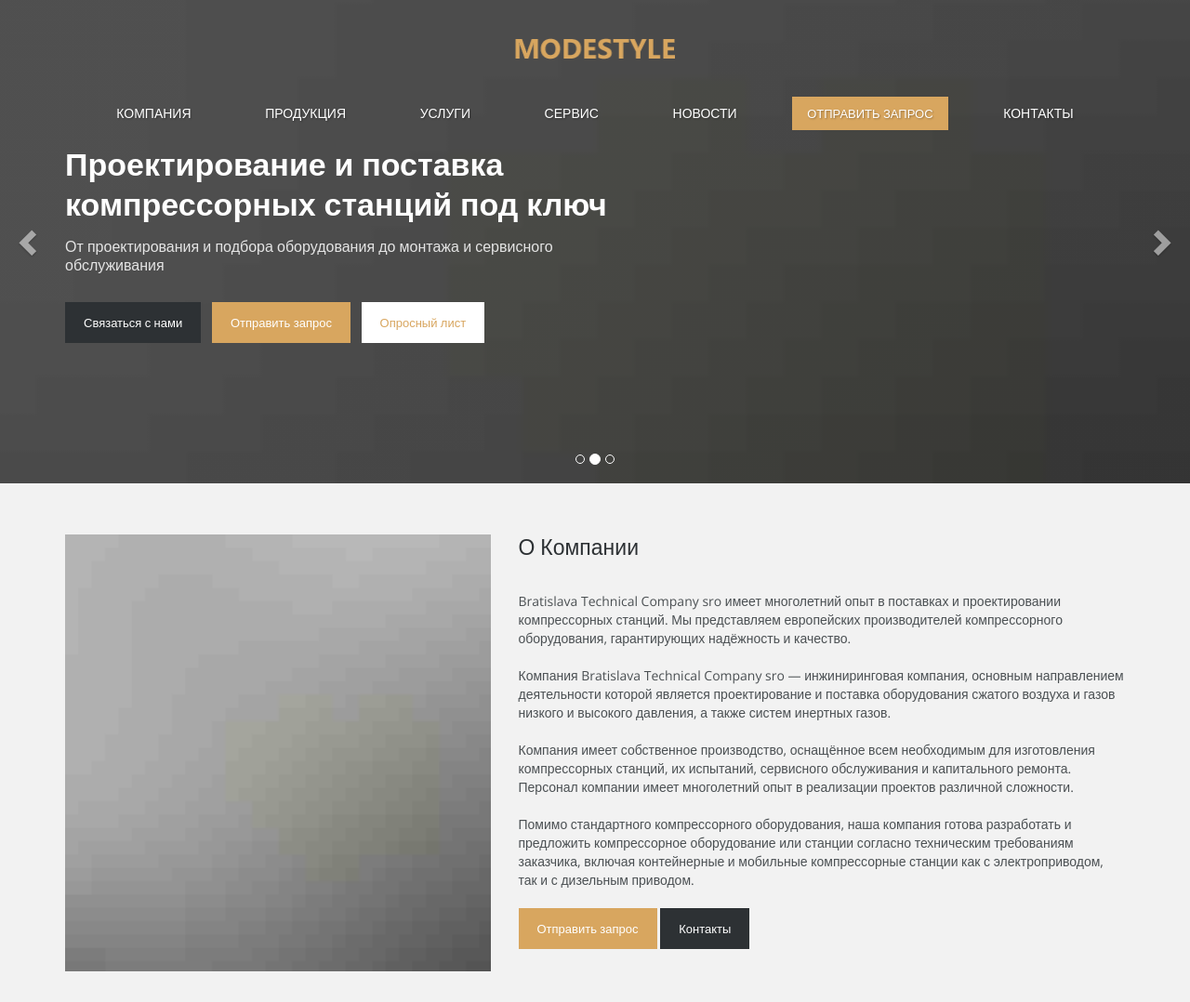
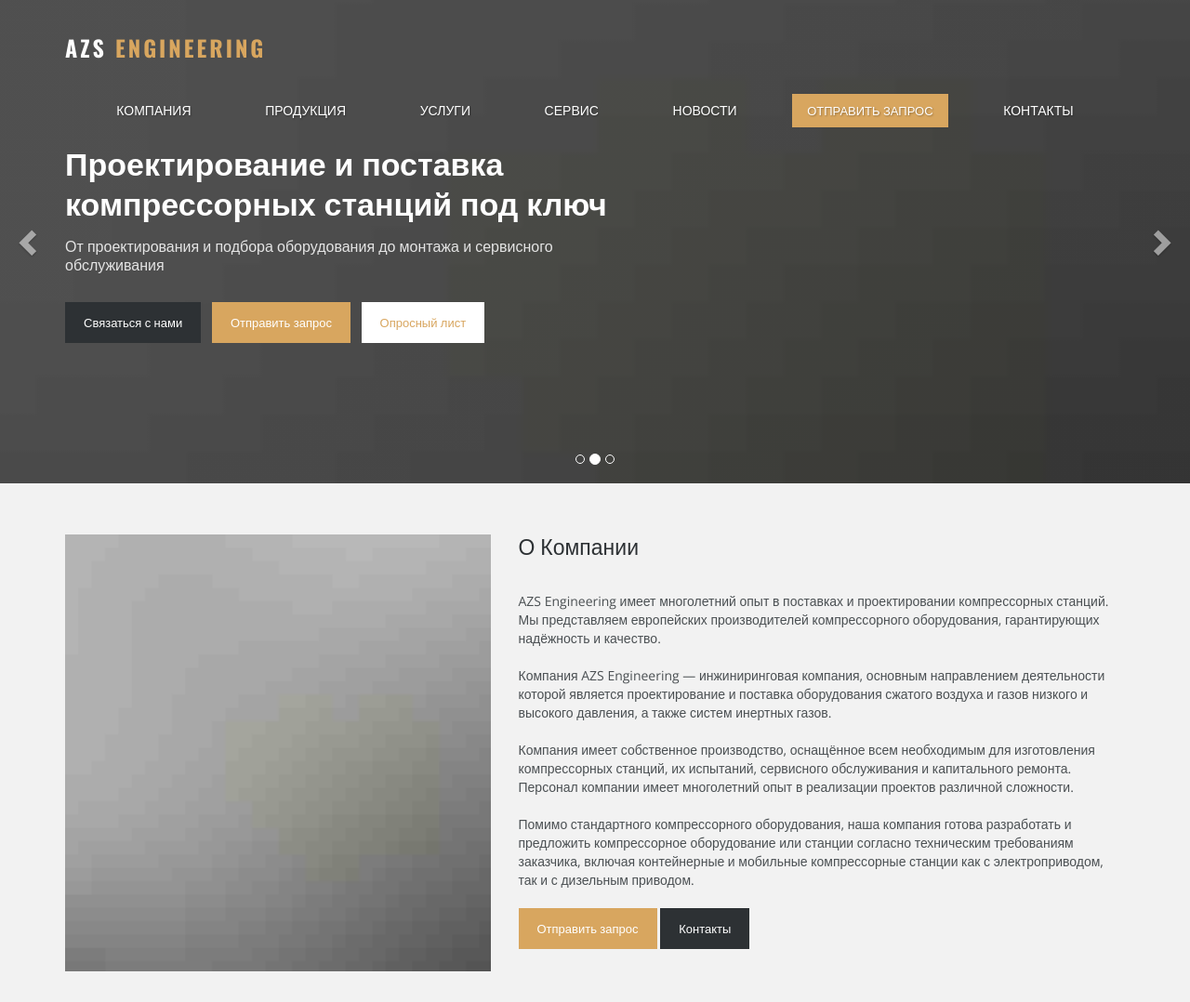
Before and after one commit to sebastiansKychatyi/azs, a plain HTML site: page index.html in a window 1280 px wide. Shown: the top 1078 px of the page at 93% size. Drawn offline with nearby package versions, Linux system fonts and the light colour scheme.

Commit message:
Rebrand: replace logo image with AZS Engineering text (Oswald font) across all pages

```diff
--- a/index.html
+++ b/index.html
@@ -2,9 +2,9 @@
 <html lang="ru">
 <head>
 	<meta charset="utf-8">
-	<title>Bratislava Technical Company – Компрессорные решения для промышленности</title>
+	<title>AZS Engineering – Компрессорные решения для промышленности</title>
 	<meta name="viewport" content="width=device-width, initial-scale=1.0">
-	<meta name="description" content="Bratislava Technical Company sro – компрессорное оборудование для всех отраслей промышленности">
+	<meta name="description" content="AZS Engineering – компрессорное оборудование для всех отраслей промышленности">
 
 	<link rel="shortcut icon" href="images/favicon.ico">
 	<link href="css/bootstrap.min.css" rel="stylesheet" type="text/css" />
@@ -13,6 +13,7 @@
 	<link href="css/style.css" rel="stylesheet" type="text/css" />
 	<link href="css/responsive.css" rel="stylesheet" type="text/css" />
 	<link href='https://fonts.googleapis.com/css?family=Open+Sans:400,300,400italic,600,700' rel='stylesheet' type='text/css'>
+	<link href='https://fonts.googleapis.com/css?family=Oswald:700' rel='stylesheet' type='text/css'>
 
 	<script src="js/jquery.min.js" type="text/javascript"></script>
 	<script src="js/bootstrap.min.js" type="text/javascript"></script>
@@ -106,7 +107,7 @@
 <!-- ===== HEADER ===== -->
 <header>
 	<div class="container">
-		<div class="logo"><a href="index.html"><img src="images/logo.png" alt="BRTC" /></a></div>
+		<div class="logo"><a href="index.html" style="font-family:'Oswald',sans-serif;font-size:24px;font-weight:700;color:#fff;text-decoration:none;letter-spacing:3px;display:inline-block;padding:6px 0;white-space:nowrap;">AZS<span style="color:#d8a65f;"> ENGINEERING</span></a></div>
 		<div class="main_menu">
 			<ul>
 				<li><a href="#about">Компания</a></li>
@@ -169,12 +170,12 @@
 	<div class="container">
 		<div class="row about_content padbot80">
 			<div class="col-lg-5 col-md-5 padbot30">
-				<img src="images/service_img2.jpg" alt="Bratislava Technical Company" />
+				<img src="images/service_img2.jpg" alt="AZS Engineering" />
 			</div>
 			<div class="col-lg-7 col-md-7 padbot30">
 				<div class="page_title"><h2>О Компании</h2></div>
-				<p>Bratislava Technical Company sro имеет многолетний опыт в поставках и проектировании компрессорных станций. Мы представляем европейских производителей компрессорного оборудования, гарантирующих надёжность и качество.</p>
-				<p>Компания Bratislava Technical Company sro — инжиниринговая компания, основным направлением деятельности которой является проектирование и поставка оборудования сжатого воздуха и газов низкого и высокого давления, а также систем инертных газов.</p>
+				<p>AZS Engineering имеет многолетний опыт в поставках и проектировании компрессорных станций. Мы представляем европейских производителей компрессорного оборудования, гарантирующих надёжность и качество.</p>
+				<p>Компания AZS Engineering — инжиниринговая компания, основным направлением деятельности которой является проектирование и поставка оборудования сжатого воздуха и газов низкого и высокого давления, а также систем инертных газов.</p>
 				<p>Компания имеет собственное производство, оснащённое всем необходимым для изготовления компрессорных станций, их испытаний, сервисного обслуживания и капитального ремонта. Персонал компании имеет многолетний опыт в реализации проектов различной сложности.</p>
 				<p>Помимо стандартного компрессорного оборудования, наша компания готова разработать и предложить компрессорное оборудование или станции согласно техническим требованиям заказчика, включая контейнерные и мобильные компрессорные станции как с электроприводом, так и с дизельным приводом.</p>
 				<a href="#request" class="btn btn-active">Отправить запрос</a>
@@ -306,7 +307,7 @@
 <section class="alt-bg">
 	<div class="container">
 		<div class="page_title center"><h2>Услуги</h2></div>
-		<p class="center" style="max-width:700px;margin:0 auto 40px;">Bratislava Technical Company sro осуществляет полный комплекс услуг по поставке, проектированию, монтажу и обслуживанию компрессорного оборудования.</p>
+		<p class="center" style="max-width:700px;margin:0 auto 40px;">AZS Engineering осуществляет полный комплекс услуг по поставке, проектированию, монтажу и обслуживанию компрессорного оборудования.</p>
 		<div class="row">
 			<div class="col-lg-4 col-md-4 col-sm-6 col-xs-12 padbot25">
 				<div class="svc-card">
@@ -482,7 +483,7 @@
 				</div>
 			</div>
 			<div class="col-md-4 padbot30 our_office_wrap">
-				<h3>Bratislava Technical Company sro</h3>
+				<h3>AZS Engineering</h3>
 				<ul>
 					<li>Словакия, Братислава</li>
 					<li>E-mail: <a href="mailto:info@brtc.tech">info@brtc.tech</a></li>
@@ -526,7 +527,7 @@
 			<div class="col-lg-4 col-md-4 col-sm-6 padbot30">
 				<div class="widget widget_text">
 					<h4>О компании</h4>
-					<p>Bratislava Technical Company sro — инжиниринговая компания, специализирующаяся на поставке и проектировании компрессорных станций для всех отраслей промышленности.</p>
+					<p>AZS Engineering — инжиниринговая компания, специализирующаяся на поставке и проектировании компрессорных станций для всех отраслей промышленности.</p>
 					<a href="#request" class="btn btn-sm btn-active">Отправить запрос</a>
 				</div>
 			</div>
@@ -534,7 +535,7 @@
 	</div>
 	<div id="copyright">
 		<div class="container">
-			<div class="pull-left">© 2024 <span>Bratislava Technical Company sro</span> | Все права защищены</div>
+			<div class="pull-left">© 2024 <span>AZS Engineering</span> | Все права защищены</div>
 			<div class="pull-right"><a href="http://www.brtc.tech" target="_blank" style="color:rgba(255,255,255,.6);">www.brtc.tech</a></div>
 		</div>
 	</div>
```
Also changed, not shown: product-1.html (+5 -4 lines), product-2.html (+5 -4 lines), product-3.html (+5 -4 lines), product-4.html (+5 -4 lines), product-5.html (+5 -4 lines), product-6.html (+5 -4 lines), product-7.html (+5 -4 lines), product-8.html (+5 -4 lines), product-9.html (+5 -4 lines).
